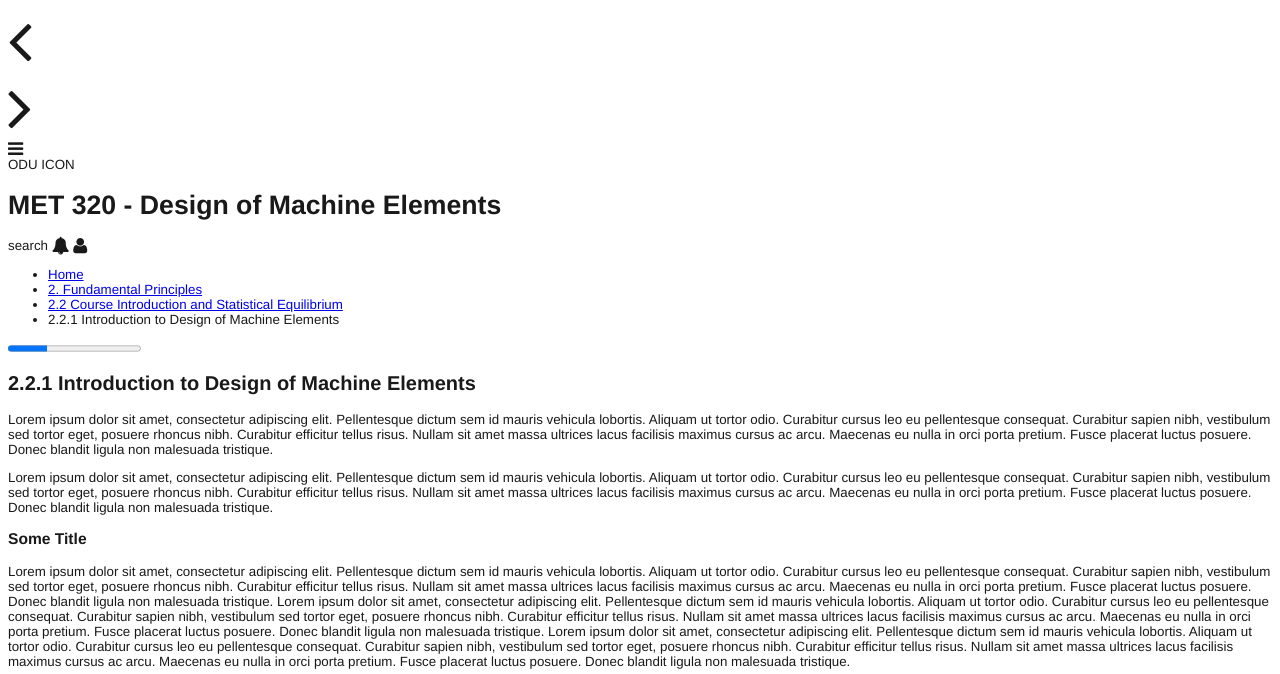
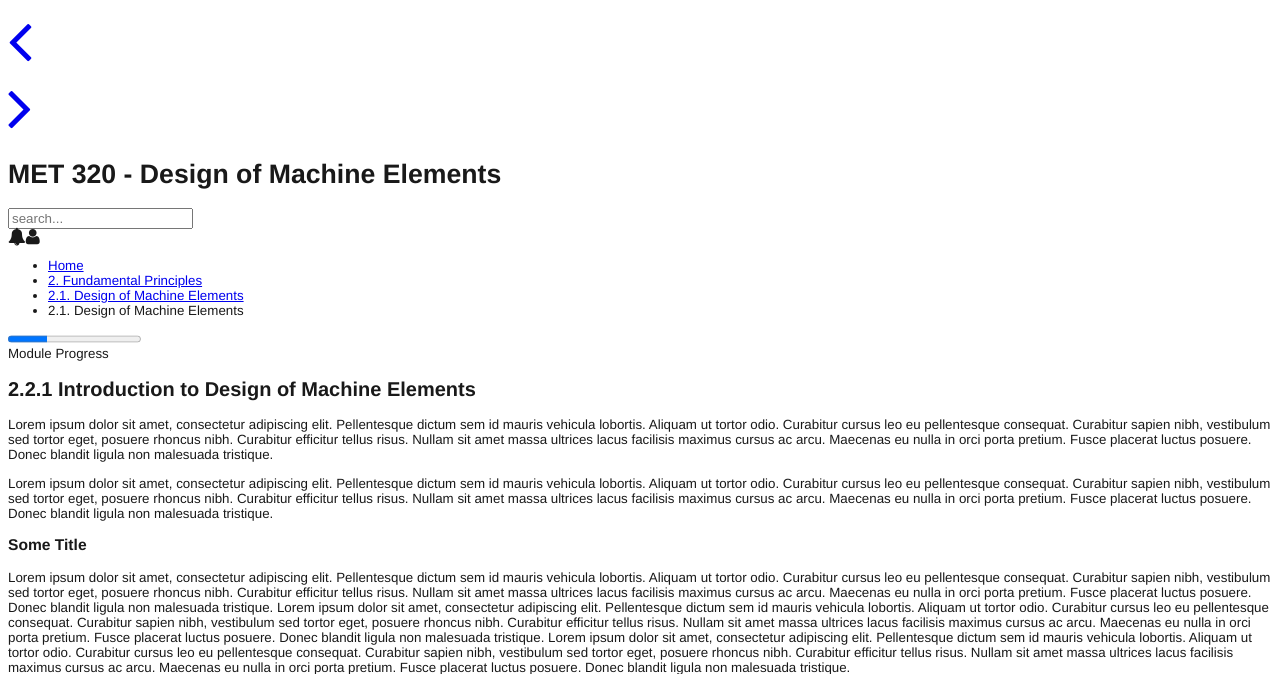
Before and after one commit to jeniferdaniels/mockup, a PHP site: page /style/testTextContent.php in a window 1280 px wide. Shown: the top 674 px of the page. Run offline with PHP 8.4, Linux system fonts and the light colour scheme; some libraries are stand-ins or nearby versions.

Commit message:
pulled items out and write them with functions

```diff
--- a/style/testTextContent.php
+++ b/style/testTextContent.php
@@ -1,49 +1,44 @@
-<!doctype html>
+<?PHP include_once 'iconVariables.php' ?>
+<?PHP include_once 'mockupFunctions.php' ?>
 <?PHP
 	$css = (isset($_GET['css'])? $_GET['css']: "oduColors.css");
 	$page = (isset($_GET['iFramePage'])? $_GET['iFramePage']: "testTags.php");
+
+	$icons = array (
+		"prev" 			=> $iconNavPrevious,
+		"next" 			=> $iconNavNext,
+		"menu" 			=> $iconHamburgerMenu,
+		"notification" 	=> $iconNotification,
+		"user" 			=> $iconUser
+	);
+
+	$nav = array(
+		"prevUrl" 	=> 'testVideoContent.php?css=' . $css ,
+		"nextUrl" 	=> 'testModuleList.php?css='. $css
+	);
+
+	$breadCrumbs = array (
+		array ("url" => "#", "title" => 'Home'),
+		array ("url" => "something", "title" => "2. Fundamental Principles"),
+		array ("url" => "somethingElse", "title" => "2.1. Design of Machine Elements")
+	);
+
 ?>
-<?PHP include 'iconVariables.php' ?>
+
+<!doctype html>
 <html>
 	<head>
-		<title>Test</title>
-
-		<link rel="stylesheet" type="text/css" href="../fonts/font-awesome-4.4.0/css/font-awesome.min.css">
-		<link rel="stylesheet" type="text/css" href="<?PHP echo $css ?>">
-
-		<!--fonts from Adobe Typekit -->
-		<script src="https://use.typekit.net/scm3ciw.js"></script>
-		<script>try{Typekit.load({ async: true });}catch(e){}</script>
+		<?php writeHead('Test Text Content', $css); ?>
 	</head>
 
 	<body>
+		<?php writeTop($icons, $nav, 'MET 320 - Design of Machine Elements', $breadCrumbs); ?>
+		<?php //writeCourseInfoMenu() ?>
 
-		<div class="navWrapper">
-			<div class="navPrevious"><?php echo $iconNavPrevious ?></div>
-			<div class="navNext"><?php echo $iconNavNext ?></div>
+		<div class="moduleProgressWrapper">
+			<progress class="moduleProgressBar" value="30" max="100"></progress>
+			<div class="moduleProgressTitle">Module Progress</div>
 		</div>
-
-
-		<header>
-			<?php echo $iconHamburgerMenu ?>
-			<div class="oduIcon">ODU ICON</div>
-			<h1 class="courseTitle">MET 320 - Design of Machine Elements</h1>
-			search
-			<?php echo $iconNotification ?>
-			<?php echo $iconUser ?>
-		</header>
-
-		<nav>
-			<ul class="breadCrumbs">
-				<li><a href="#">Home</a></li>
-				<li><a href="#">2. Fundamental Principles</a></li>
-				<li><a href="#">2.2 Course Introduction and Statistical Equilibrium</a></li>
-				<li>2.2.1 Introduction to Design of Machine Elements</li>
-			</ul>
-		</nav>
-
-
-		<div class="moduleProgressWrapper"><progress class="moduleProgress" value="30" max="100"></progress></div>
 
 		<div class="contentWrapper">
 			<h2 class="contentTitle">2.2.1 Introduction to Design of Machine Elements</h2>
```
